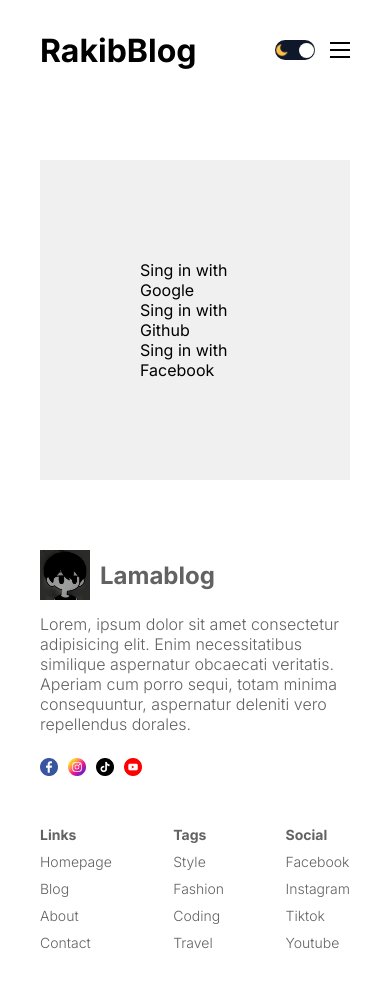
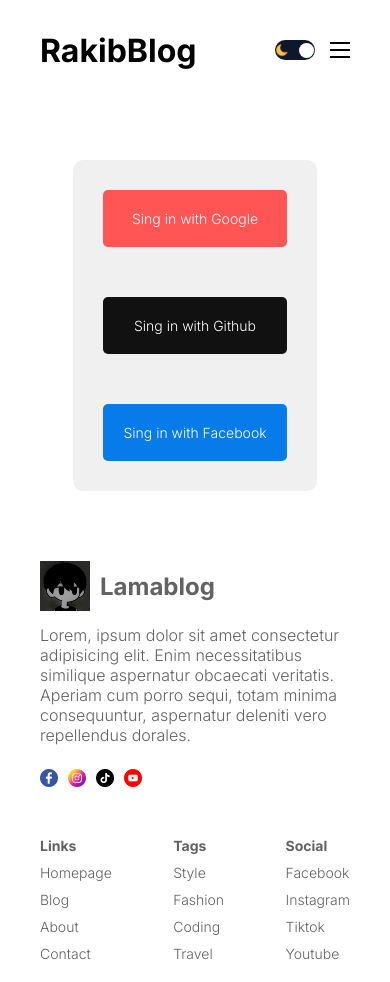
Before and after one commit to RakibMERNDev/rakib-blog, a Next.js app: page /login in a window 390 px wide. Built offline with nearby package versions, Linux system fonts and the light colour scheme.

Commit message:
login page completed

```diff
--- a/src/app/login/loginPage.module.css
+++ b/src/app/login/loginPage.module.css
@@ -7,5 +7,51 @@
 
 .wrapper {
   background-color: var(--softBg);
-  padding: 100px;
+  padding: 150px 200px;
+  display: flex;
+  flex-direction: column;
+  gap: 50px;
+  border-radius: 10px;
 }
+
+.socialButton {
+  padding: 20px;
+  border-radius: 5px;
+  border: none;
+  color: white;
+  font-weight: bold;
+  cursor: pointer;
+  display: flex;
+  align-items: center;
+  justify-content: center;
+}
+
+.socialButton:first-child {
+  background-color: #ff5555;
+}
+.socialButton:nth-child(2) {
+  background-color: #111;
+}
+
+.socialButton:last-child {
+  background-color: #087BEA;
+}
+
+
+@media screen and (max-width: 768px) {
+  .wrapper {
+    padding: 50px 100px;
+  }
+
+}
+@media screen and (max-width: 640px) {
+  .wrapper {
+    padding: 30px;
+  }
+
+  .socialButton{
+    font-weight: 300;
+    font-size: 14px;
+  }
+
+}
```
